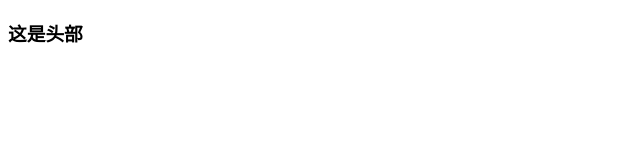
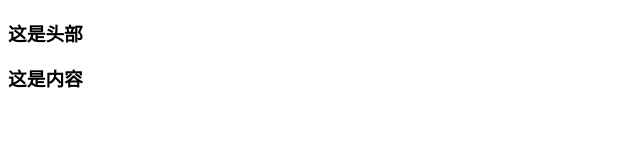
Before and after one commit to sssssam/html5, a plain HTML site: page index.html in a window 1280 px wide. Shown: the whole page, without its empty margins (0-640 px from the left). Drawn offline with Linux system fonts and the light colour scheme.

Commit message:
内容完成

```diff
--- a/index.html
+++ b/index.html
@@ -10,6 +10,9 @@
     <div class="header">
         <h3>这是头部</h3>
     </div>
+    <div class="content">
+        <h3>这是内容</h3>
+    </div>
 </body>
 
 </html>
```
